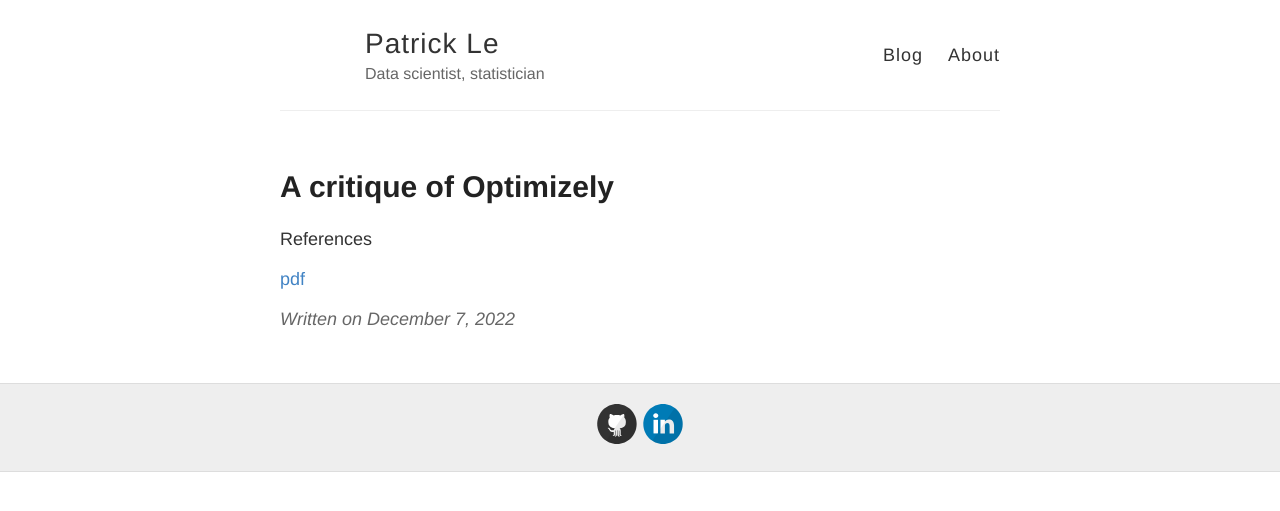
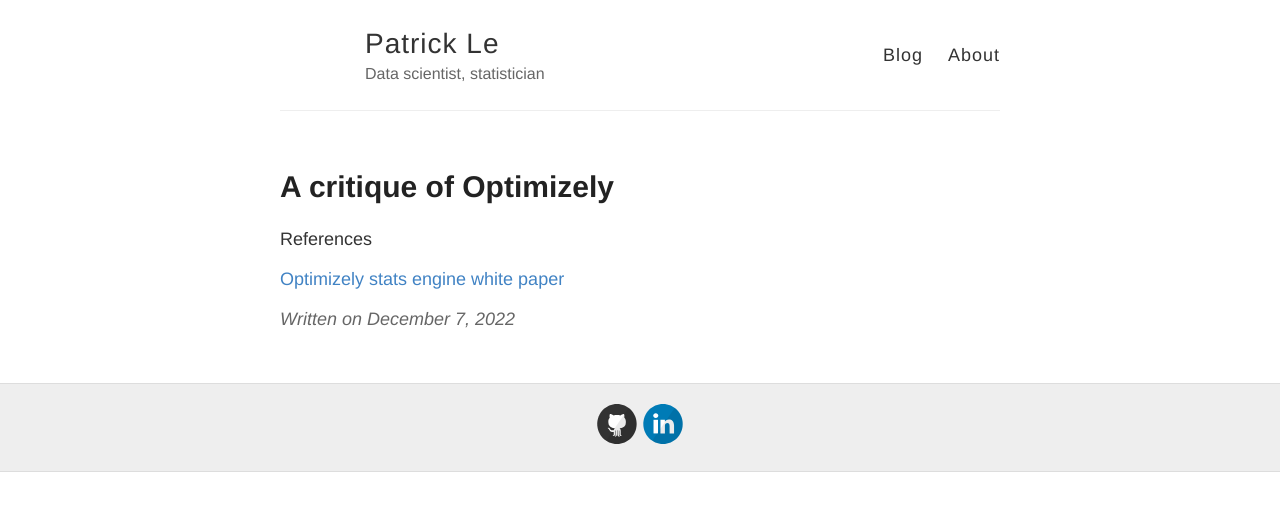
Before and after one commit to lechipatrick/lechipatrick.github.io, a Jekyll site: the page built from _posts/2022-12-07-a-critique-of-Optimizely.md, in a window 1280 px wide. Shown: the top 511 px of the page. Built offline with Jekyll 4.4.1, drawn with Linux system fonts in a browser that asks for light colours.

Commit message:
Update 2022-12-07-a-critique-of-Optimizely.md

```diff
--- a/_posts/2022-12-07-a-critique-of-Optimizely.md
+++ b/_posts/2022-12-07-a-critique-of-Optimizely.md
@@ -7,4 +7,4 @@ title: A critique of Optimizely
 
 References
 
-[pdf](https://lechipatrick.github.io/optimizely_stats_engine.pdf)
+[Optimizely stats engine white paper](https://lechipatrick.github.io/optimizely_stats_engine.pdf)
```
